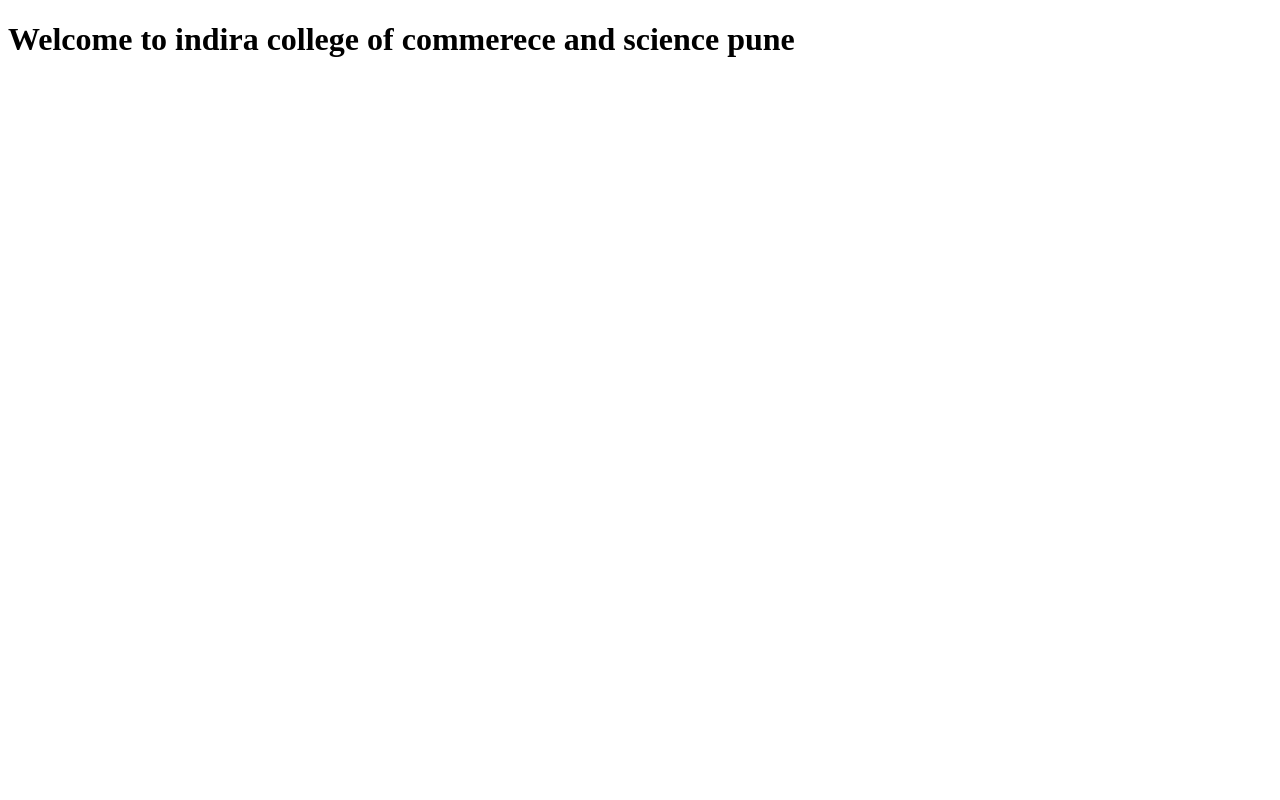
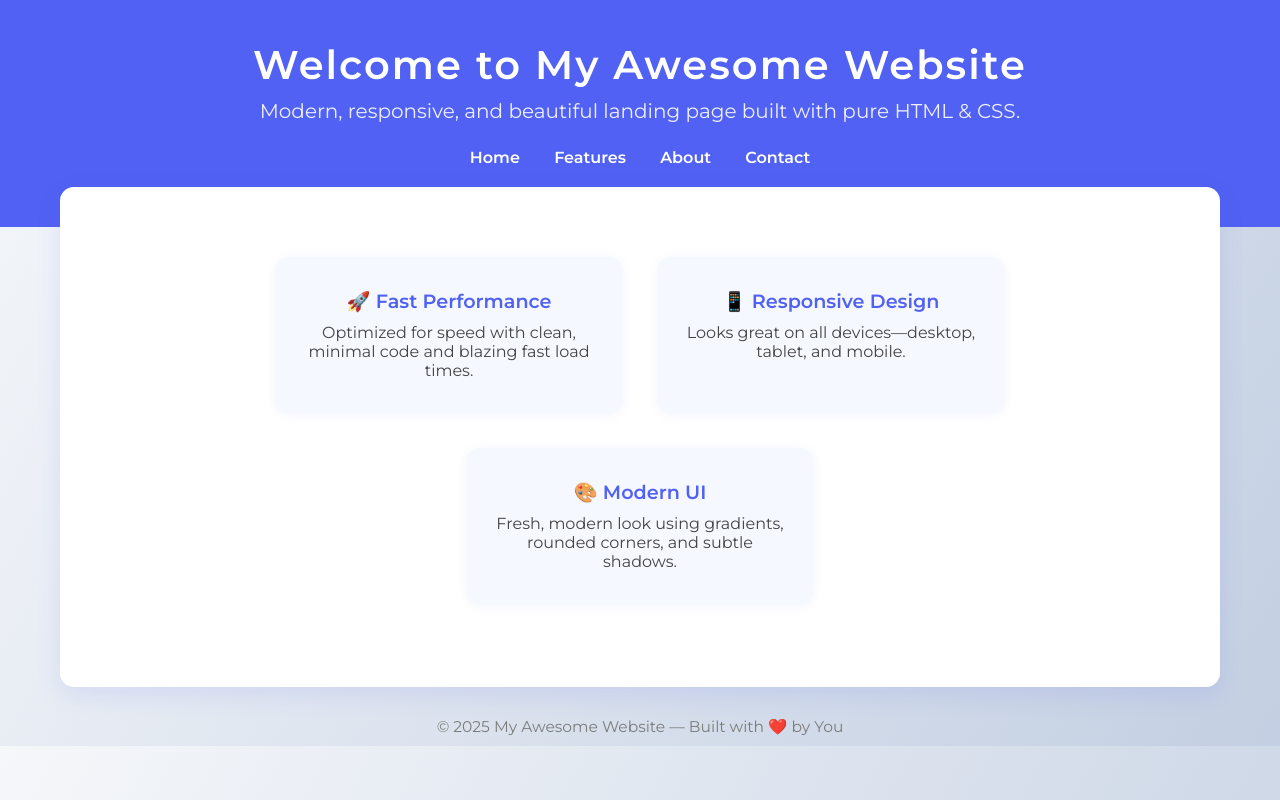
Before and after one commit to Harsh08022005/harshnew, a plain HTML site: page index.html in a window 1280 px wide. Drawn offline with Linux system fonts and the light colour scheme.

Commit message:
Update index.html
new static webapp

```diff
--- a/index.html
+++ b/index.html
@@ -1,11 +1,136 @@
 <!DOCTYPE html>
 <html lang="en">
 <head>
-    <meta charset="UTF-8">
-    <meta name="viewport" content="width=device-width, initial-scale=1.0">
-    <title>Document</title>
+  <meta charset="UTF-8">
+  <meta name="viewport" content="width=device-width, initial-scale=1">
+  <title>Modern Landing Page</title>
+  <link href="https://fonts.googleapis.com/css?family=Montserrat:600,400&display=swap" rel="stylesheet">
+  <style>
+    body {
+      margin: 0;
+      font-family: 'Montserrat', Arial, sans-serif;
+      background: linear-gradient(120deg, #f5f7fa 0%, #c3cfe2 100%);
+      color: #222;
+    }
+    header {
+      background-color: #5061f3;
+      color: #fff;
+      padding: 40px 0 60px 0;
+      text-align: center;
+    }
+    header h1 {
+      margin: 0;
+      font-size: 2.5rem;
+      letter-spacing: 2px;
+    }
+    header p {
+      margin-top: 10px;
+      font-size: 1.25rem;
+      font-weight: 400;
+      opacity: 0.9;
+    }
+    nav {
+      margin-top: 25px;
+    }
+    nav a {
+      color: #fff;
+      text-decoration: none;
+      margin: 0 15px;
+      font-weight: 600;
+      font-size: 1rem;
+      transition: opacity 0.2s;
+    }
+    nav a:hover {
+      opacity: 0.7;
+    }
+    .container {
+      max-width: 1100px;
+      margin: -40px auto 0 auto;
+      background: #fff;
+      border-radius: 14px;
+      box-shadow: 0 8px 24px rgba(80,97,243,0.12);
+      padding: 40px 30px 60px 30px;
+      min-height: 400px;
+      position: relative;
+      z-index: 10;
+    }
+    .features {
+      display: flex;
+      gap: 36px;
+      flex-wrap: wrap;
+      justify-content: center;
+      margin-top: 30px;
+    }
+    .feature-card {
+      background: #f6f8ff;
+      border-radius: 12px;
+      box-shadow: 0 2px 10px rgba(80,97,243,0.08);
+      padding: 32px 28px;
+      width: 290px;
+      text-align: center;
+      transition: transform 0.2s, box-shadow 0.2s;
+    }
+    .feature-card:hover {
+      transform: translateY(-7px) scale(1.03);
+      box-shadow: 0 8px 24px rgba(80,97,243,0.15);
+    }
+    .feature-card h3 {
+      margin: 0 0 10px 0;
+      color: #5061f3;
+      font-size: 1.2rem;
+      font-weight: 600;
+    }
+    .feature-card p {
+      font-size: 1rem;
+      color: #444;
+      margin: 0;
+    }
+    footer {
+      text-align: center;
+      padding: 30px 0 10px 0;
+      color: #7c7c7c;
+      font-size: 0.97rem;
+    }
+    @media (max-width: 900px) {
+      .features {
+        flex-direction: column;
+        align-items: center;
+      }
+      .container {
+        padding: 24px 8px 30px 8px;
+      }
+    }
+  </style>
 </head>
 <body>
-    <h1>Welcome to indira college of commerece and science pune</h1>
+  <header>
+    <h1>Welcome to My Awesome Website</h1>
+    <p>Modern, responsive, and beautiful landing page built with pure HTML & CSS.</p>
+    <nav>
+      <a href="#">Home</a>
+      <a href="#">Features</a>
+      <a href="#">About</a>
+      <a href="#">Contact</a>
+    </nav>
+  </header>
+  <div class="container">
+    <section class="features">
+      <div class="feature-card">
+        <h3>🚀 Fast Performance</h3>
+        <p>Optimized for speed with clean, minimal code and blazing fast load times.</p>
+      </div>
+      <div class="feature-card">
+        <h3>📱 Responsive Design</h3>
+        <p>Looks great on all devices—desktop, tablet, and mobile.</p>
+      </div>
+      <div class="feature-card">
+        <h3>🎨 Modern UI</h3>
+        <p>Fresh, modern look using gradients, rounded corners, and subtle shadows.</p>
+      </div>
+    </section>
+  </div>
+  <footer>
+    &copy; 2025 My Awesome Website &mdash; Built with ❤️ by You
+  </footer>
 </body>
 </html>
```
